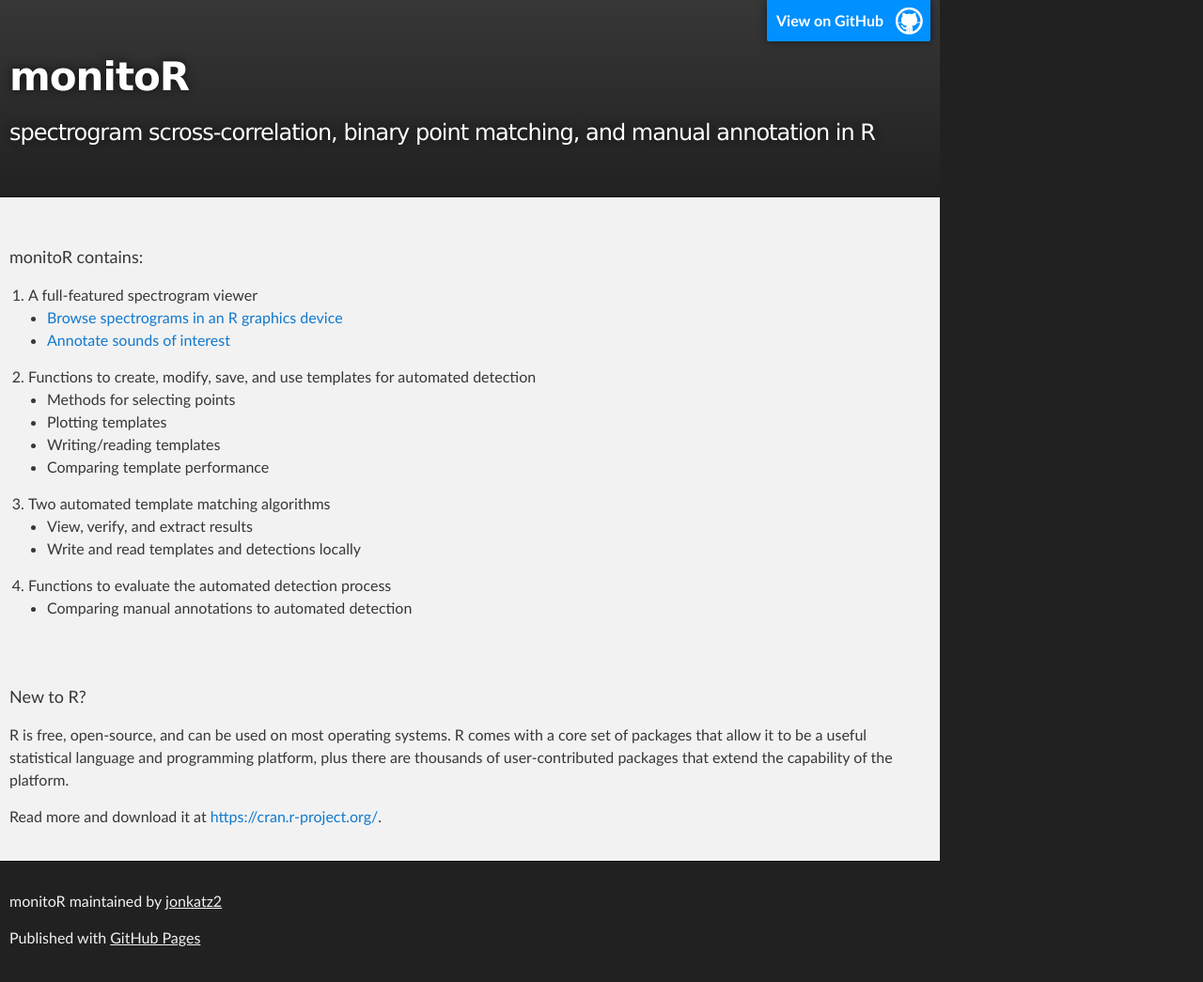
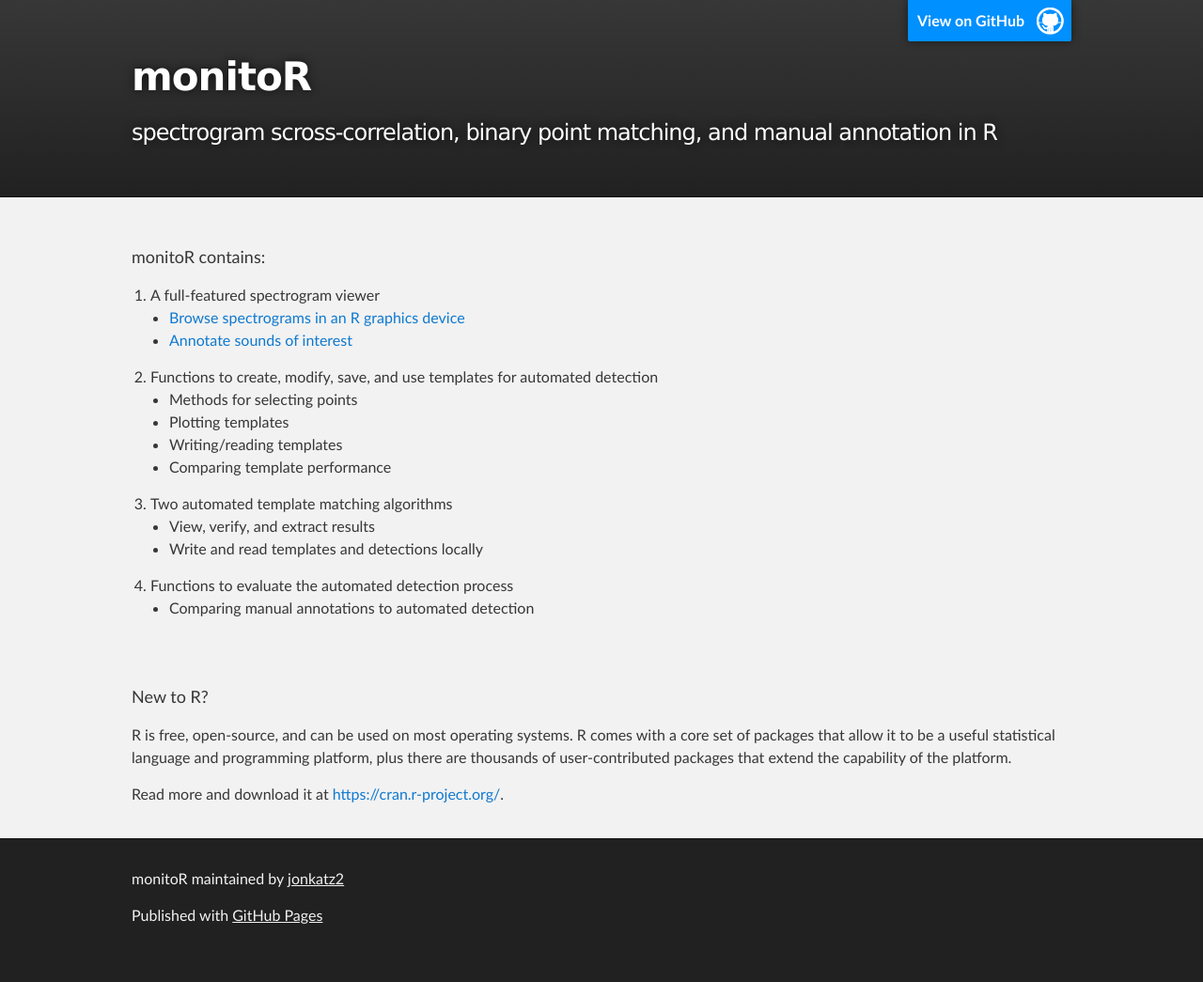
Before and after one commit to jonkatz2/monitoR, a Jekyll site: the page built from index.md, in a window 1280 px wide. Shown: the whole page at 94% size. Built offline with Jekyll 4.4.1, drawn with Linux system fonts in a browser that asks for light colours; after the commit the page ends 1021 px from its top, so only the background shows below that.

Commit message:
progress

```diff
--- a/assets/css/style.scss
+++ b/assets/css/style.scss
@@ -3,10 +3,6 @@
 
 @import "jekyll-theme-slate";
 
-html, body {
-    width:1000px;
-}
-
 .inner {
     max-width:1000px;
 }
```
